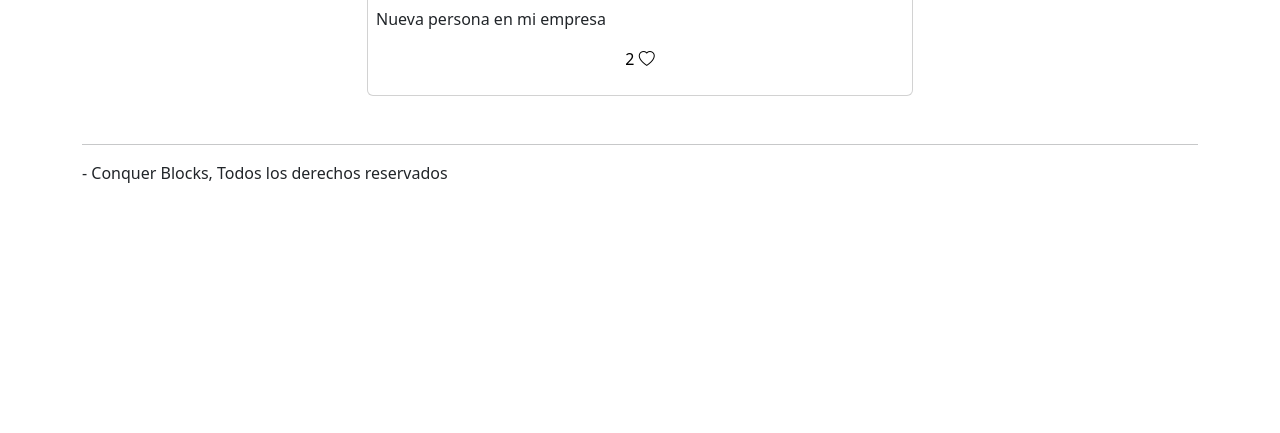
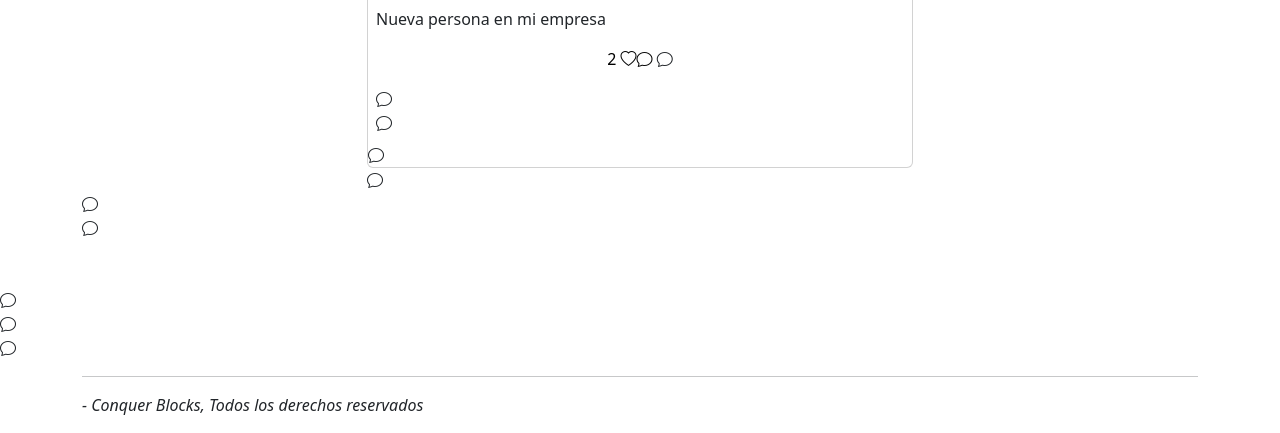
Before and after one commit to angamadev/instagram, a Django app: page /posts/7 in a window 1280 px wide. Shown: the part 847-1280 px from the top of the page. Before the commit the page ends 1030 px from the top, so only its background shows below. Run offline with Django 5.2, Linux system fonts and the light colour scheme; a user stored in the database is signed in; data comes from the database, SQL or seed files in the repository; some libraries are stand-ins or nearby versions.

Commit message:
Actualizar _post_detail.html
Añadido icono de comentario

```diff
--- a/instagram/templates/_includes/_post_detail.html
+++ b/instagram/templates/_includes/_post_detail.html
@@ -28,10 +28,11 @@
                                 <a href="{% url 'posts:post_like_ajax' post.pk %}" class="likeButton">
                                     <span>{{ post.likes.all.count }}</span>
                                     {% if request.user in post.likes.all %}
-                                        <i class="bi bi-heart-fill"></i>
+                                        <i class="bi bi-heart-fill"></i><i class="bi bi-chat">
+
                                     {% else %}
-                                        <i class="bi bi-heart"></i>
-                                    {% endif %}
+                                        <i class="bi bi-heart"></i><i class="bi bi-chat">
+         {% endif %}
                                 </a>
                             </p>
                         </div>
```
